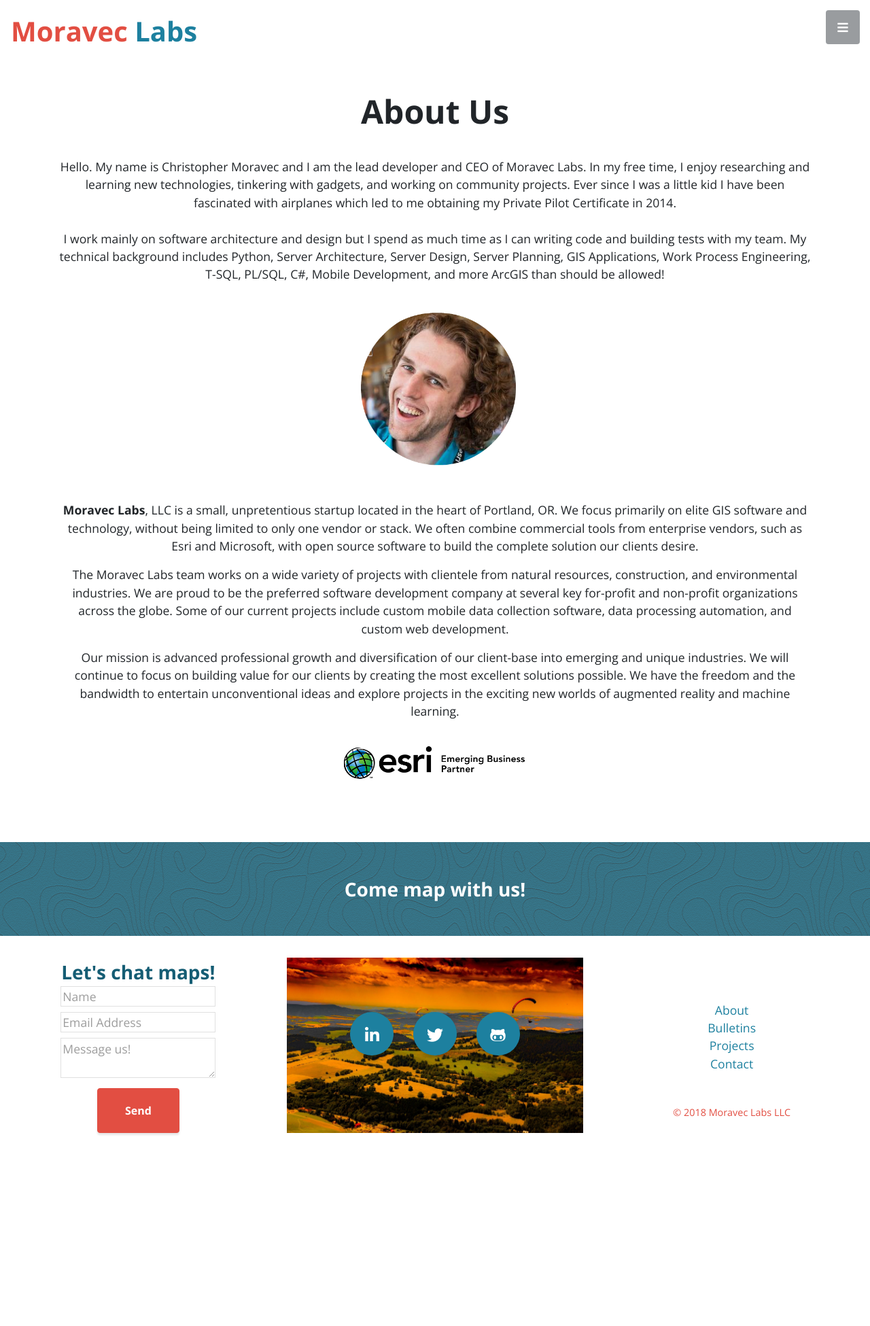
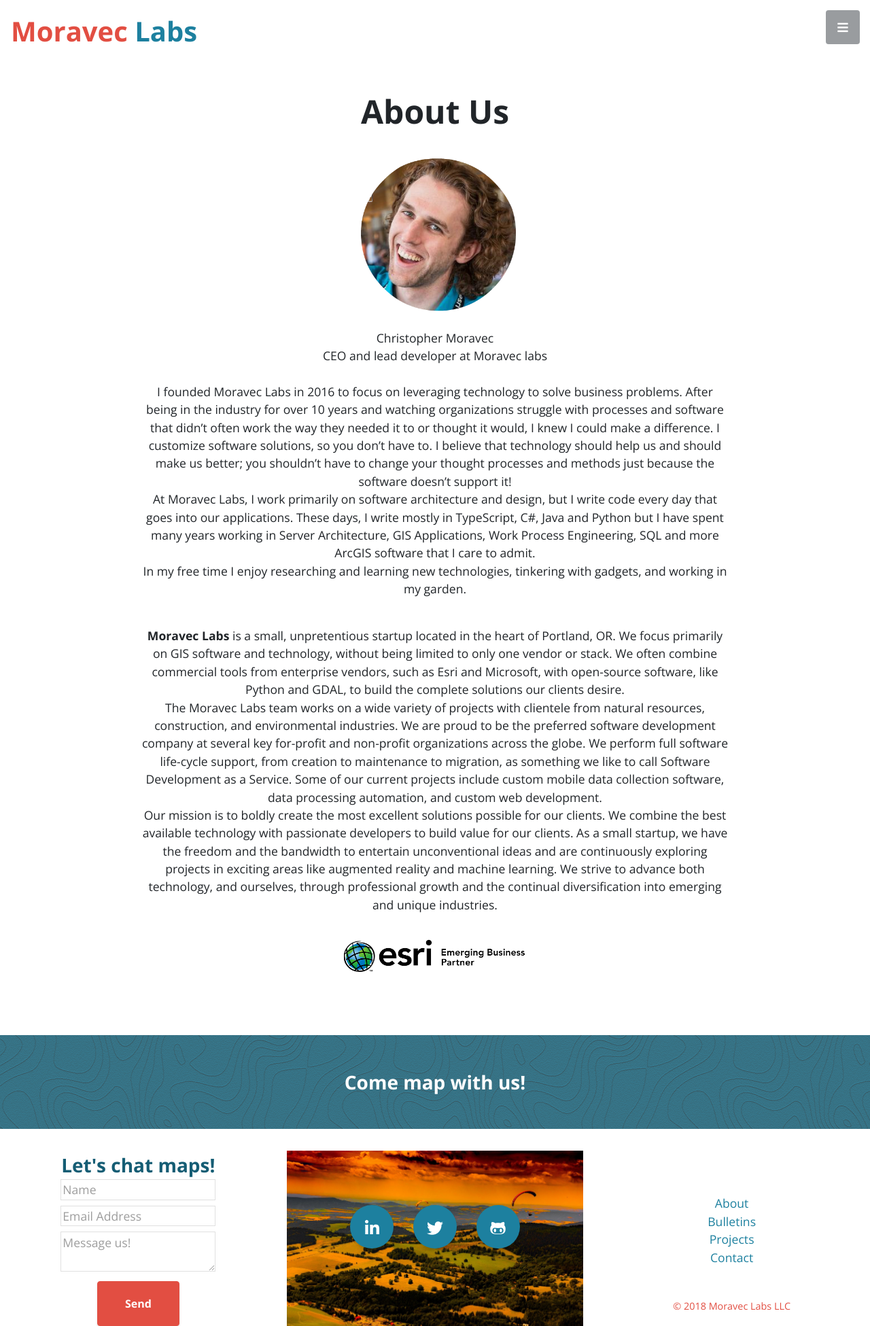
Before and after one commit to Dawnabelle/moravec-site-jekyll, a Jekyll site: the page built from _pages/01_about.md, in a window 1280 px wide. Shown: the whole page at 68% size. Built offline with Jekyll 4.4.1, drawn with Linux system fonts in a browser that asks for light colours; nearby versions of some CDN libraries; some web fonts are replaced; before the commit the page ends 1667 px from its top, so only the background shows below that.

Commit message:
update about content

```diff
--- a/_layouts/page.html
+++ b/_layouts/page.html
@@ -6,7 +6,7 @@
         <a href="/index"><span class="color-red">Moravec</span> <span class="color-blue">Labs</span></a>
     </h1>
 </div>
-<div class="content-section">
+<div class="content-section larger-borders">
   <div class="container text-center">
     <h2>{{ page.title }}</h2>
 
--- a/_pages/01_about.md
+++ b/_pages/01_about.md
@@ -3,16 +3,22 @@
 title: About Us
 permalink: /about/
 ---
-Hello. My name is Christopher Moravec and I am the lead developer and CEO of Moravec Labs. In my free time, I enjoy researching and learning new technologies, tinkering with gadgets, and working on community projects. Ever since I was a little kid I have been fascinated with airplanes which led to me obtaining my Private Pilot Certificate in 2014.<br/><br/>
-I work mainly on software architecture and design but I spend as much time as I can writing code and building tests with my team. My technical background includes Python, Server Architecture, Server Design, Server Planning, GIS Applications, Work Process Engineering, T-SQL, PL/SQL, C#, Mobile Development, and more ArcGIS than should be allowed!<br/><br/>
+<img src="/images/christopher-moravec-circ.png" alt="christopher moravec head shot" width="250"><br/>
 
-<img src="/images/christopher-moravec-circ.png" alt="christopher moravec head shot" width="250">
+Christopher Moravec
+<br/>
+CEO and lead developer at Moravec labs
 <br/><br/>
+I founded Moravec Labs in 2016 to focus on leveraging technology to solve business problems. After being in the industry for over 10 years and watching organizations struggle with processes and software that didn’t often work the way they needed it to or thought it would, I knew I could make a difference. I customize software solutions, so you don’t have to. I believe that technology should help us and should make us better; you shouldn't have to change your thought processes and methods just because the software doesn't support it!<br/>
+At Moravec Labs, I work primarily on software architecture and design, but I write code every day that goes into our applications. These days, I write mostly in TypeScript, C#, Java and Python but I have spent many years working in Server Architecture, GIS Applications, Work Process Engineering, SQL and more ArcGIS software that I care to admit.
+<br/>
+In my free time I enjoy researching and learning new technologies, tinkering with gadgets, and working in my garden.<br/><br/>
 
-__Moravec Labs__, LLC is a small, unpretentious startup located in the heart of Portland, OR.  We focus primarily on elite GIS software and technology, without being limited to only one vendor or stack.  We often combine commercial tools from enterprise vendors, such as Esri and Microsoft, with open source software to build the complete solution our clients desire.
 
-The Moravec Labs team works on a wide variety of projects with clientele from natural resources, construction, and environmental industries. We are proud to be the preferred software development company at several key for-profit and non-profit organizations across the globe. Some of our current projects include custom mobile data collection software, data processing automation, and custom web development.
-
-Our mission is advanced professional growth and diversification of our client-base into emerging and unique industries.  We will continue to focus on building value for our clients by creating the most excellent solutions possible. We have the freedom and the bandwidth to entertain unconventional ideas and explore projects in the exciting new worlds of augmented reality and machine learning.
+**Moravec Labs** is a small, unpretentious startup located in the heart of Portland, OR. We focus primarily on GIS software and technology, without being limited to only one vendor or stack. We often combine commercial tools from enterprise vendors, such as Esri and Microsoft, with open-source software, like Python and GDAL, to build the complete solutions our clients desire.
+<br/>
+The Moravec Labs team works on a wide variety of projects with clientele from natural resources, construction, and environmental industries. We are proud to be the preferred software development company at several key for-profit and non-profit organizations across the globe. We perform full software life-cycle support, from creation to maintenance to migration, as something we like to call Software Development as a Service. Some of our current projects include custom mobile data collection software, data processing automation, and custom web development.
+<br/>
+Our mission is to boldly create the most excellent solutions possible for our clients. We combine the best available technology with passionate developers to build value for our clients. As a small startup, we have the freedom and the bandwidth to entertain unconventional ideas and are continuously exploring projects in exciting areas like augmented reality and machine learning. We strive to advance both technology, and ourselves, through professional growth and the continual diversification into emerging and unique industries.
 <br/><br/>
-<img src="/images/esri-startup.jpg" alt="christopher moravec head shot" width="300">
+<img src="/images/esri-startup.jpg" alt="esri startup partner logo" width="300">
--- a/_sass/_layout.scss
+++ b/_sass/_layout.scss
@@ -440,3 +440,8 @@
   margin-bottom: 0;
   margin-top: 0;
 }
+
+.larger-borders {
+  margin-left: 12rem;
+  margin-right: 12rem;
+}
```
Also changed, not shown: images/ml-icon-sm-reverse.png.
